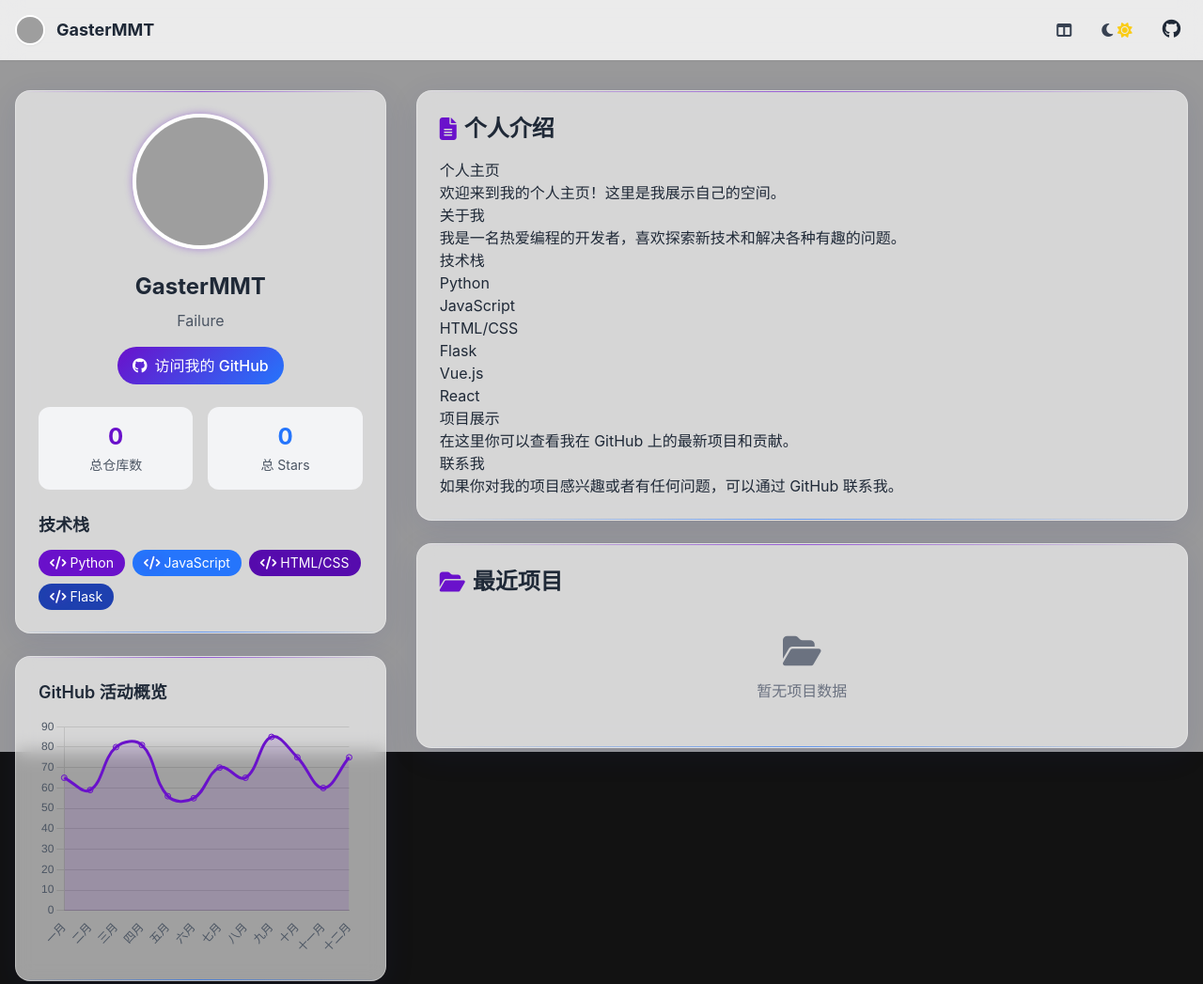
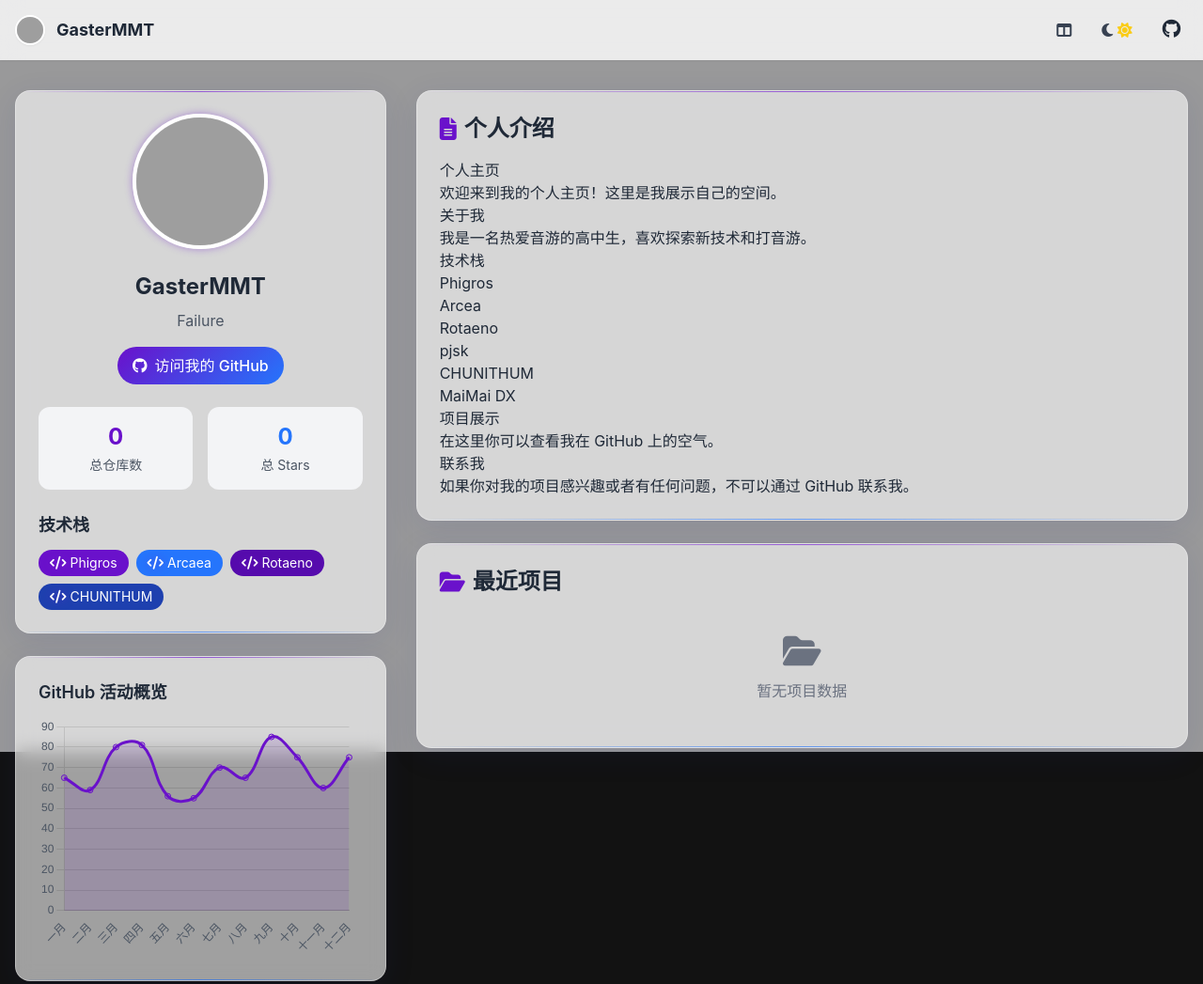
Before and after one commit to GasterMMT/My-HomePage, a plain HTML site: page index.html in a window 1280 px wide. Shown: the top 1047 px of the page at 94% size. Drawn offline with nearby package versions, Linux system fonts and the light colour scheme; grey boxes are pictures that could not be loaded.

Commit message:
Add files via upload

```diff
--- a/index.html
+++ b/index.html
@@ -318,22 +318,22 @@
 
                                 <span class="px-3 py-1 rounded-full text-sm flex items-center text-white dark:text-white" style="background-color: #6a11cb;">
                                     <i class="fa-solid fa-code mr-1 tech-icon"></i>
-                                    Python
+                                    Phigros
                                 </span>
 
                                 <span class="px-3 py-1 rounded-full text-sm flex items-center text-white dark:text-white" style="background-color: #2575fc;">
                                     <i class="fa-solid fa-code mr-1 tech-icon"></i>
-                                    JavaScript
+                                    Arcaea
                                 </span>
 
                                 <span class="px-3 py-1 rounded-full text-sm flex items-center text-white dark:text-white" style="background-color: #560bad;">
                                     <i class="fa-solid fa-code mr-1 tech-icon"></i>
-                                    HTML/CSS
+                                    Rotaeno
                                 </span>
 
                                 <span class="px-3 py-1 rounded-full text-sm flex items-center text-white dark:text-white" style="background-color: #1e40af;">
                                     <i class="fa-solid fa-code mr-1 tech-icon"></i>
-                                    Flask
+                                    CHUNITHUM
                                 </span>
 
 
@@ -362,20 +362,20 @@
                         <h1>个人主页</h1>
 <p>欢迎来到我的个人主页！这里是我展示自己的空间。</p>
 <h2>关于我</h2>
-<p>我是一名热爱编程的开发者，喜欢探索新技术和解决各种有趣的问题。</p>
+<p>我是一名热爱音游的高中生，喜欢探索新技术和打音游。</p>
 <h2>技术栈</h2>
 <ul>
-<li>Python</li>
-<li>JavaScript</li>
-<li>HTML/CSS</li>
-<li>Flask</li>
-<li>Vue.js</li>
-<li>React</li>
+<li>Phigros</li>
+<li>Arcea</li>
+<li>Rotaeno</li>
+<li>pjsk</li>
+<li>CHUNITHUM</li>
+<li>MaiMai DX</li>
 </ul>
 <h2>项目展示</h2>
-<p>在这里你可以查看我在 GitHub 上的最新项目和贡献。</p>
+<p>在这里你可以查看我在 GitHub 上的空气。</p>
 <h2>联系我</h2>
-<p>如果你对我的项目感兴趣或者有任何问题，可以通过 GitHub 联系我。</p>
+<p>如果你对我的项目感兴趣或者有任何问题，不可以通过 GitHub 联系我。</p>
                     </div>
                 </div>
 
```
